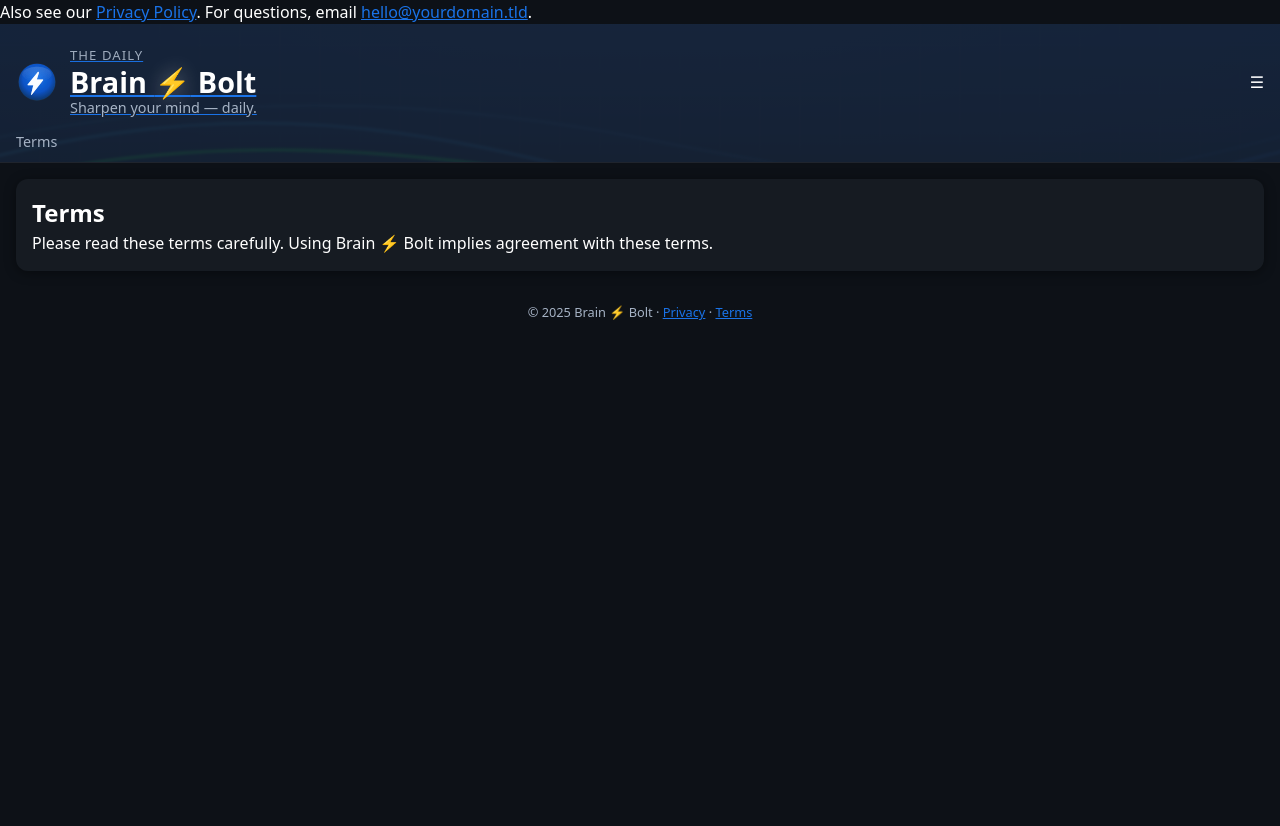
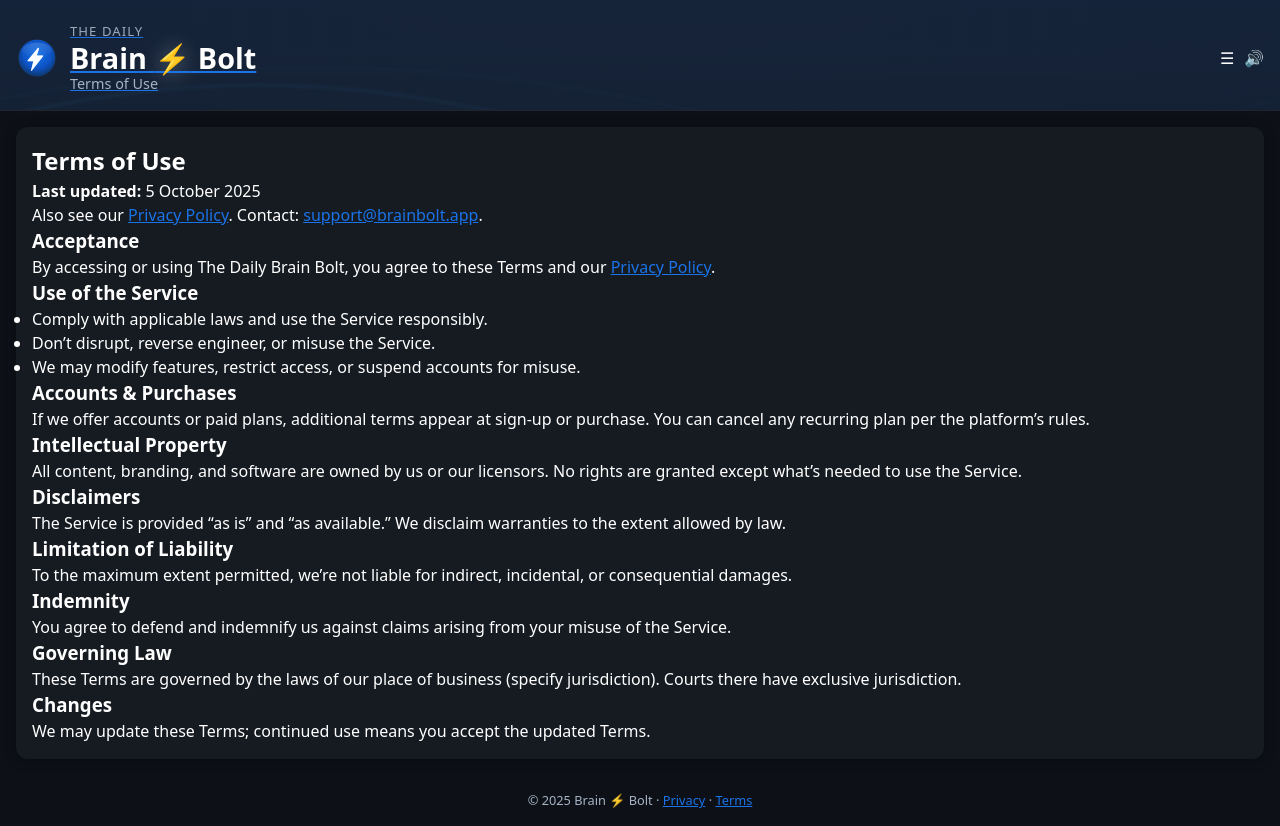
Before and after one commit to Eastmad77/Thynkr, a website: page terms.html in a window 1280 px wide. Before the commit the page ends 800 px from the top, so only its background shows below. Drawn offline with nearby package versions, Linux system fonts and the light colour scheme.

Commit message:
Update terms.html

```diff
--- a/terms.html
+++ b/terms.html
@@ -1,15 +1,18 @@
 <!DOCTYPE html>
-<p class="muted">Also see our <a href="/privacy.html">Privacy Policy</a>. For questions, email <a href="mailto:hello@yourdomain.tld">hello@yourdomain.tld</a>.</p>
 <html lang="en">
 <head>
   <meta charset="utf-8" />
   <meta name="viewport" content="width=device-width, initial-scale=1" />
-  <title>Terms • The Daily Brain Bolt</title>
+  <title>Terms of Use · The Daily Brain Bolt</title>
+  <link rel="manifest" href="/site.webmanifest" />
   <link rel="icon" href="/favicon.svg" />
-  <link rel="stylesheet" href="/style.css?v=5105" />
-  <script src="/shell.js?v=5100" defer></script>
+  <link rel="stylesheet" href="/style.css?v=5107" />
+  <script src="https://cdn.jsdelivr.net/npm/papaparse@5.4.1/papaparse.min.js" defer></script>
+  <script src="/shell.js?v=5107" defer></script>
+  <script src="/app.js?v=5107" defer></script>
 </head>
 <body>
+  <!-- Header -->
   <header class="topbar">
     <div class="hero-bg"><img src="/header-graphic.svg" alt=""></div>
     <div class="hero-inner">
@@ -18,14 +21,14 @@
         <div class="brand-text">
           <div class="kicker">The Daily</div>
           <h1>Brain <span class="zap">⚡</span> Bolt</h1>
-          <div class="tagline">Sharpen your mind — daily.</div>
+          <div class="tagline">Terms of Use</div>
         </div>
       </a>
       <div class="actions">
         <button id="mmMenuBtn" aria-label="Menu">☰</button>
+        <button id="soundBtn" aria-label="Sound">🔊</button>
       </div>
     </div>
-    <div class="status"><span class="muted">Terms</span></div>
   </header>
 
   <!-- Side menu -->
@@ -37,13 +40,49 @@
       <a href="/privacy.html">🔒 Privacy</a>
       <a href="/terms.html" aria-current="page">📄 Terms</a>
       <a href="/contact.html">✉️ Contact</a>
+      <hr class="menu-sep" />
+      <button id="notifyItem" class="menu-btn">🔔 Notifications: ON</button>
     </nav>
   </aside>
 
+  <!-- Main -->
   <main class="container">
-    <section class="card">
-      <h1>Terms</h1>
-      <p class="muted">Please read these terms carefully. Using Brain ⚡ Bolt implies agreement with these terms.</p>
+    <section class="card legal">
+      <h2>Terms of Use</h2>
+      <p><strong>Last updated:</strong> 5 October 2025</p>
+
+      <p class="muted">Also see our <a href="/privacy.html">Privacy Policy</a>. Contact: <a href="mailto:support@brainbolt.app">support@brainbolt.app</a>.</p>
+
+      <h3>Acceptance</h3>
+      <p>By accessing or using The Daily Brain Bolt, you agree to these Terms and our <a href="/privacy.html">Privacy Policy</a>.</p>
+
+      <h3>Use of the Service</h3>
+      <ul>
+        <li>Comply with applicable laws and use the Service responsibly.</li>
+        <li>Don’t disrupt, reverse engineer, or misuse the Service.</li>
+        <li>We may modify features, restrict access, or suspend accounts for misuse.</li>
+      </ul>
+
+      <h3>Accounts & Purchases</h3>
+      <p>If we offer accounts or paid plans, additional terms appear at sign-up or purchase. You can cancel any recurring plan per the platform’s rules.</p>
+
+      <h3>Intellectual Property</h3>
+      <p>All content, branding, and software are owned by us or our licensors. No rights are granted except what’s needed to use the Service.</p>
+
+      <h3>Disclaimers</h3>
+      <p>The Service is provided “as is” and “as available.” We disclaim warranties to the extent allowed by law.</p>
+
+      <h3>Limitation of Liability</h3>
+      <p>To the maximum extent permitted, we’re not liable for indirect, incidental, or consequential damages.</p>
+
+      <h3>Indemnity</h3>
+      <p>You agree to defend and indemnify us against claims arising from your misuse of the Service.</p>
+
+      <h3>Governing Law</h3>
+      <p>These Terms are governed by the laws of our place of business (specify jurisdiction). Courts there have exclusive jurisdiction.</p>
+
+      <h3>Changes</h3>
+      <p>We may update these Terms; continued use means you accept the updated Terms.</p>
     </section>
   </main>
 
```
